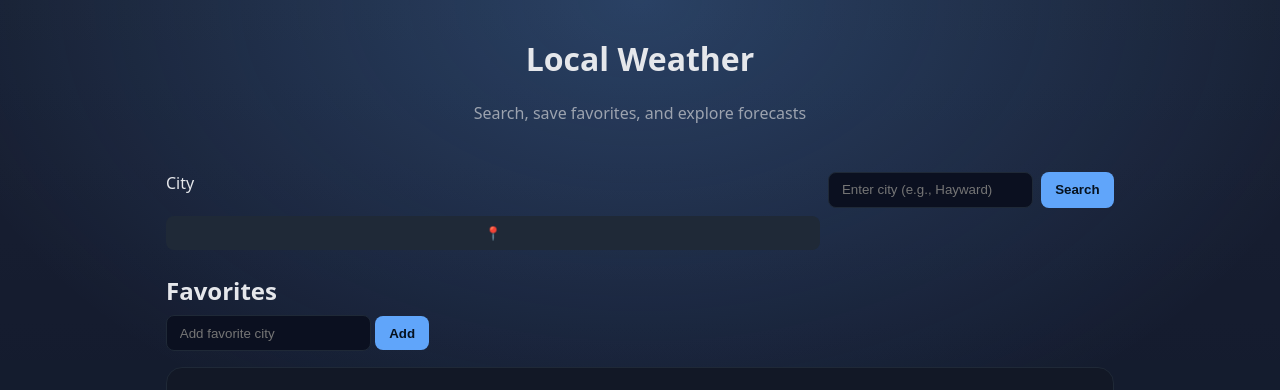
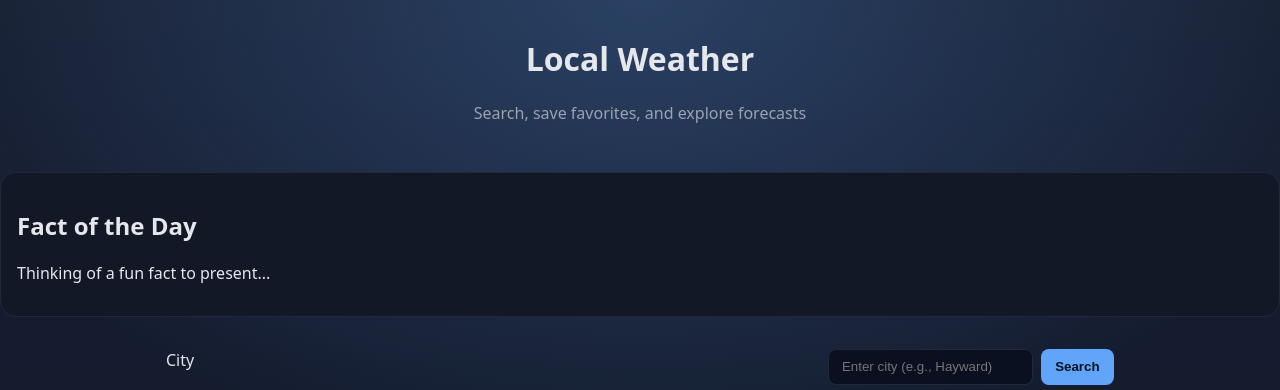
Before and after one commit to Fabricio2003/fabricio2003.github.io, a plain HTML site: page index.html in a window 1280 px wide. Shown: the top 390 px of the page. Drawn offline with nearby package versions, Linux system fonts and the light colour scheme; no server answers.

Commit message:
Update index.html

```diff
--- a/index.html
+++ b/index.html
@@ -5,7 +5,7 @@
   <meta name="viewport" content="width=device-width, initial-scale=1" />
   <title>Local Weather</title>
   <link rel="stylesheet" href="styles.css" />
-  <!-- Chart.js CDN for trends chart -->
+
   <script src="https://cdn.jsdelivr.net/npm/chart.js"></script>
 </head>
 <body>
@@ -13,6 +13,10 @@
     <h1>Local Weather</h1>
     <p class="subtitle">Search, save favorites, and explore forecasts</p>
   </header>
+  <section id="fun-fact" class="card">
+    <h2>Fact of the Day</h2>
+    <p id="fact-text"> Thinking of a fun fact to present...</p>
+  </section>
 
   <main class="container" aria-live="polite">
     <section class="controls">
```
